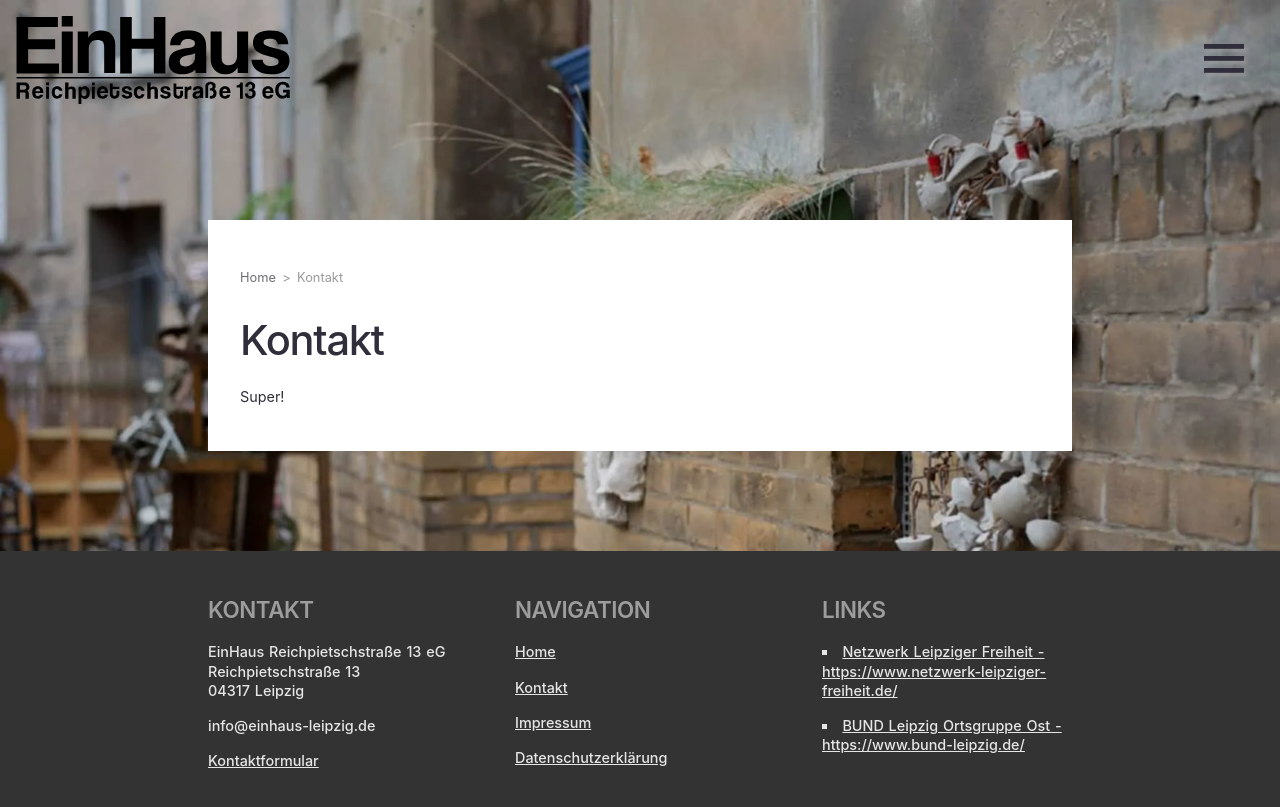
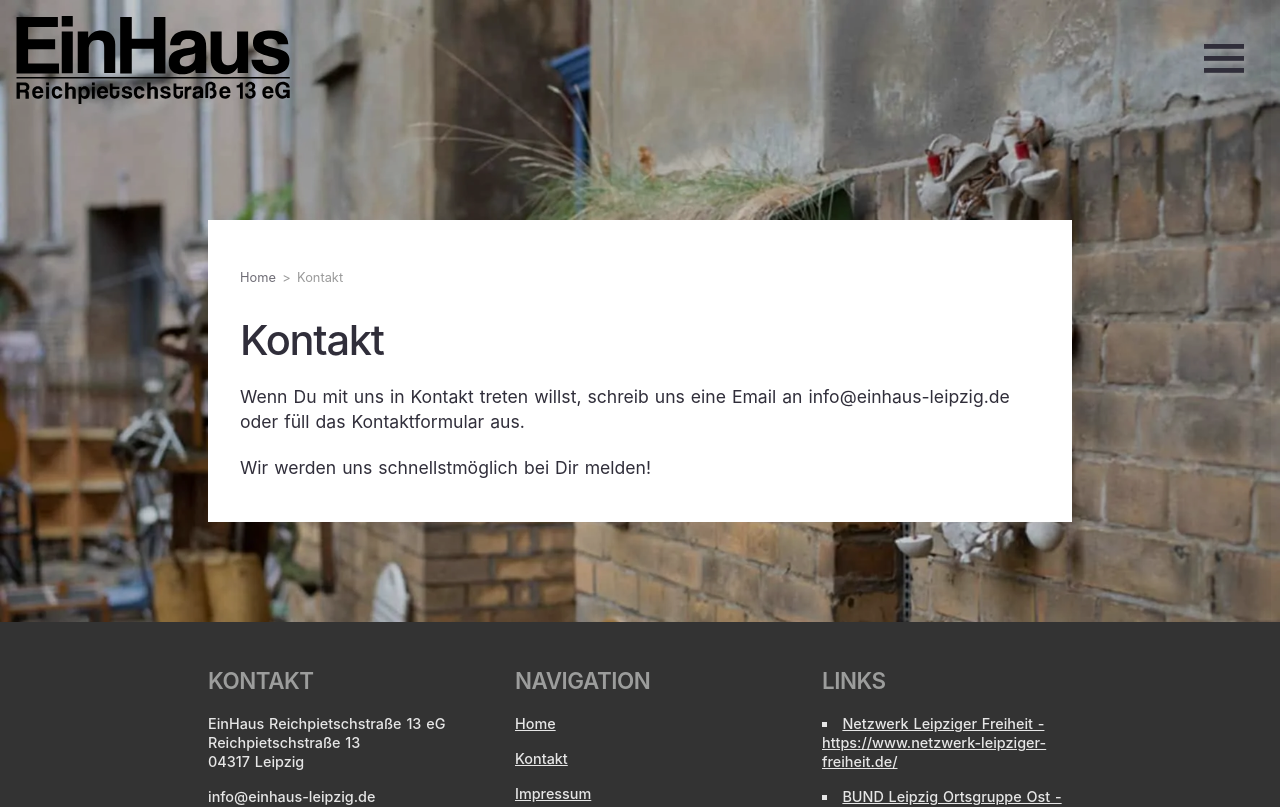
Before and after one commit to 3vincent/einhaus-leipzig, a Nuxt app: page /kontakt in a window 1280 px wide. Shown: the top 807 px of the page. Built offline with nearby package versions, Linux system fonts and the light colour scheme.

Commit message:
Add some content to contact page

```diff
--- a/pages/kontakt.vue
+++ b/pages/kontakt.vue
@@ -28,7 +28,11 @@ export default {
       <BreadcrumbNav :target-url="name" />
 
       <h1>Kontakt</h1>
-      <p>Super!</p>
+      <p>
+        Wenn Du mit uns in Kontakt treten willst, schreib uns eine Email an
+        info@einhaus-leipzig.de oder füll das Kontaktformular aus.
+      </p>
+      <p> Wir werden uns schnellstmöglich bei Dir melden! </p>
     </div>
   </div>
 </template>
@@ -38,5 +42,9 @@ export default {
   &::before {
     background-image: url(/images/einhaus-landing-photo-04.jpg);
   }
+
+  p {
+    font-size: 1.1rem;
+  }
 }
 </style>
```
